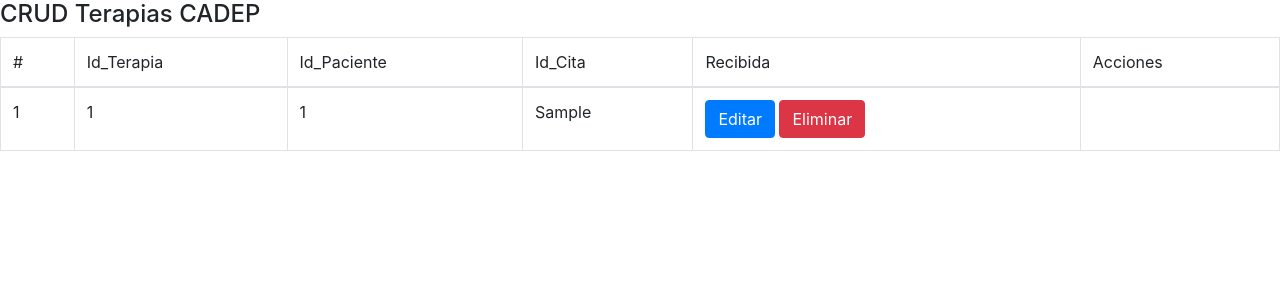
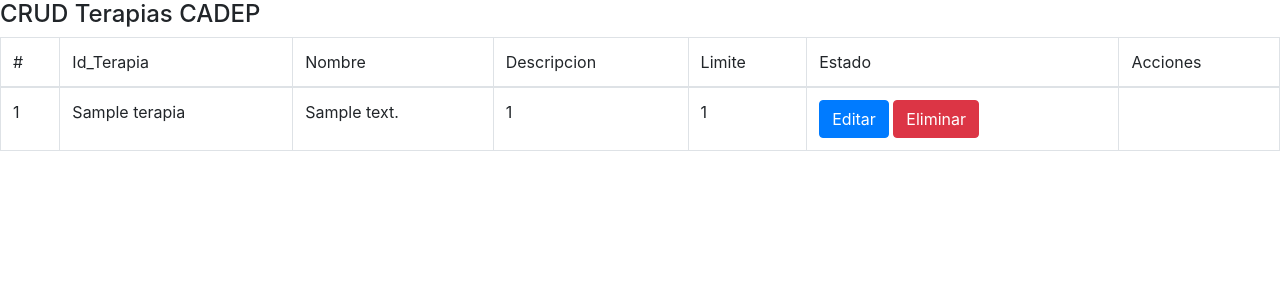
Before and after one commit to Leonellester/Terapia, a Django app: page /crud/consultar in a window 1280 px wide. Shown: the top 300 px of the page. Run offline with Django 3.2, Linux system fonts and the light colour scheme; tables that the repository leaves empty hold one stand-in row (values such as "Sample post"); some libraries are stand-ins or nearby versions.

Commit message:
Crud de Terapias

```diff
--- a/apps/crud/models.py
+++ b/apps/crud/models.py
@@ -1,11 +1,16 @@
 from __future__ import unicode_literals
-
 from django.db import models
 
 # Create your models here.
 
+ESTADO = (
+	('1', 'Activo'),
+	('2', 'Inactivo')
+)
+
 class Terapia(models.Model):
 	id_terapia = models.IntegerField(primary_key=True)
-	id_paciente = models.IntegerField()
-	id_cita = models.IntegerField()
-	recibida = models.CharField(max_length=2)
+	nombre = models.CharField(max_length=20)
+	descripcion = models.CharField(max_length=50)
+	limite = models.IntegerField()
+	estado = models.CharField(max_length=20, choices=ESTADO)
--- a/templates/crud/terapia_list.html
+++ b/templates/crud/terapia_list.html
@@ -7,9 +7,10 @@
 		<tr>
 			<td>#</td>
 			<td>Id_Terapia</td>
-			<td>Id_Paciente</td>
-			<td>Id_Cita</td>
-			<td>Recibida</td>
+			<td>Nombre</td>
+			<td>Descripcion</td>
+			<td>Limite</td>
+			<td>Estado</td>
 			<td>Acciones</td>
 		</tr>
 
@@ -19,9 +20,10 @@
 		{% for lista in lista %}
 		<tr>
 			<td>{{ lista.id_terapia }}</td>
-			<td>{{ lista.id_paciente }}</td>
-			<td>{{ lista.id_cita }}</td>
-			<td>{{ lista.recibida }}</td>
+			<td>{{ lista.nombre }}</td>
+			<td>{{ lista.descripcion }}</td>
+			<td>{{ lista.limite }}</td>
+			<td>{{ lista.estado }}</td>
 			<td>
 				<a class="btn btn-primary" href="{% url 'crud:editar' lista.id_terapia %}"
 				>Editar</a>
```
Also changed, not shown: apps/crud/forms.py (+12 -9 lines), apps/crud/migrations/0001_initial.py, apps/crud/migrations/0002_auto_20161005_2317.py (added), apps/crud/migrations/0003_auto_20161005_2326.py (added).
